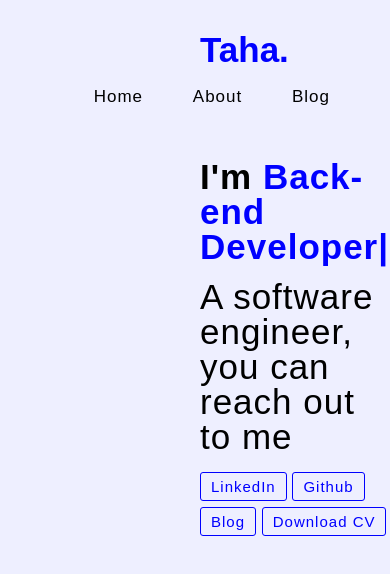
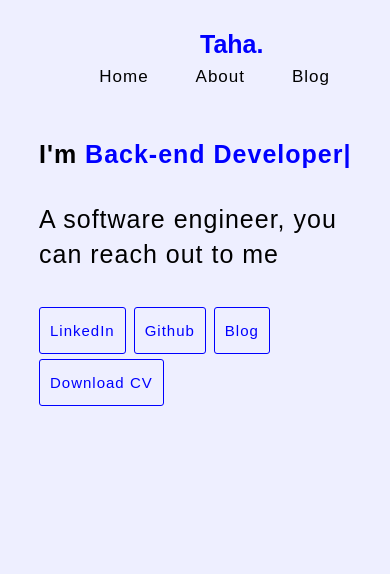
Before and after one commit to taha-ahmadi/taha-ahmadi.github.io, a plain HTML site: page index.html in a window 390 px wide. Drawn offline with nearby package versions, Linux system fonts and the light colour scheme.

Commit message:
add some changes for mobile responsible view

```diff
--- a/index.html
+++ b/index.html
@@ -13,9 +13,9 @@
         <nav>
             <h2>Taha.</h2>
             <ul>
-                <li><a href="index.html">Home</a></li>
-                <li><a href="#">About</a></li>
-                <li><a href="https://itaha.hashnode.dev/">Blog</a></li>
+                <li><a href="index.html" target="_blank">Home</a></li>
+                <li><a href="#" target="_blank">About</a></li>
+                <li><a href="https://itaha.hashnode.dev/" target="_blank">Blog</a></li>
             </ul>
 
         </nav>
@@ -23,10 +23,12 @@
         <div class="text">
             <h1>I'm <span class="title"></span></h1>
             <p>A software engineer, you can reach out to me</p>
-            <a href="https://www.linkedin.com/in/taha-ahmadi-486334187/" class="btn1">LinkedIn</a>
-            <a href="https://github.com/taha-ahmadi" class="btn1">Github</a>
-            <a href="https://itaha.hashnode.dev/" target="_blank">Blog</a>
-            <a href="#" class="btn2">Download CV</a>
+            <div class="main-buttons-container">
+                <a href="https://www.linkedin.com/in/taha-ahmadi-486334187/" class="btn1" target="_blank">LinkedIn</a>
+                <a href="https://github.com/taha-ahmadi" class="btn1" target="_blank">Github</a>
+                <a href="https://itaha.hashnode.dev/" target="_blank">Blog</a>
+                <a href="#" class="btn2">Download CV</a>
+            </div>
         </div>
 
 
--- a/style.css
+++ b/style.css
@@ -4,8 +4,15 @@
     box-sizing: border-box;
     font-family: 'poppins', sans-serif;
     font-size: 35px;
+}
 
-}
+@media only screen and (max-width: 420px) {
+
+    * {
+        font-size: 25px;
+    }
+
+ }
 
 .header{
     width: 100%;
@@ -55,7 +62,7 @@ nav ul li a:hover{
 
 .text{
     margin-top: 10%;
-    margin-left: 200px;
+    margin-left: 10%;
     font-size: 17px;
     letter-spacing: 1px;
     line-height: 35px;
@@ -64,9 +71,13 @@ nav ul li a:hover{
 
 .text p {
     margin: 15px 0;
+    padding: 15px 5px 15px 0;
     line-height: 35px;
 }
 
+.main-buttons-container a{
+    display: inline-block;
+}
 
 .text a {
     border: 1px solid blue;
```
Also changed, not shown: 1 other file.
